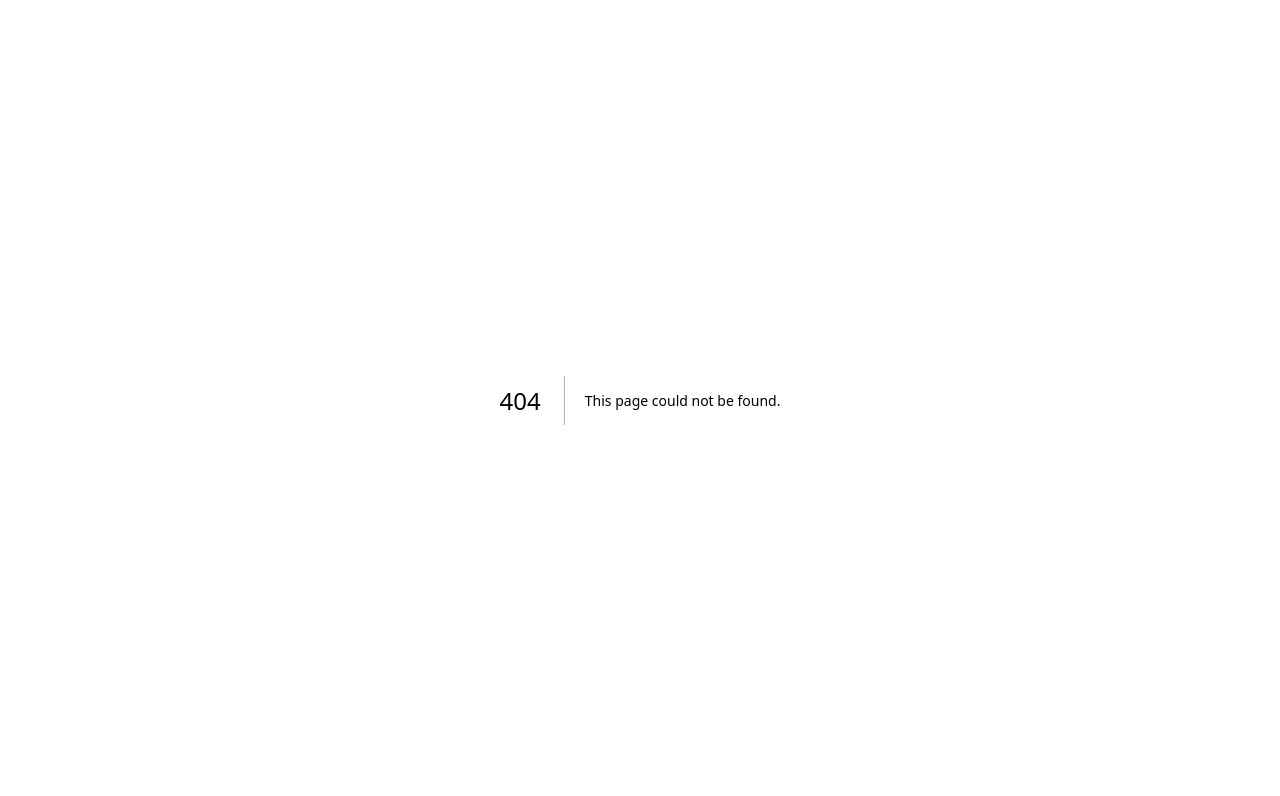
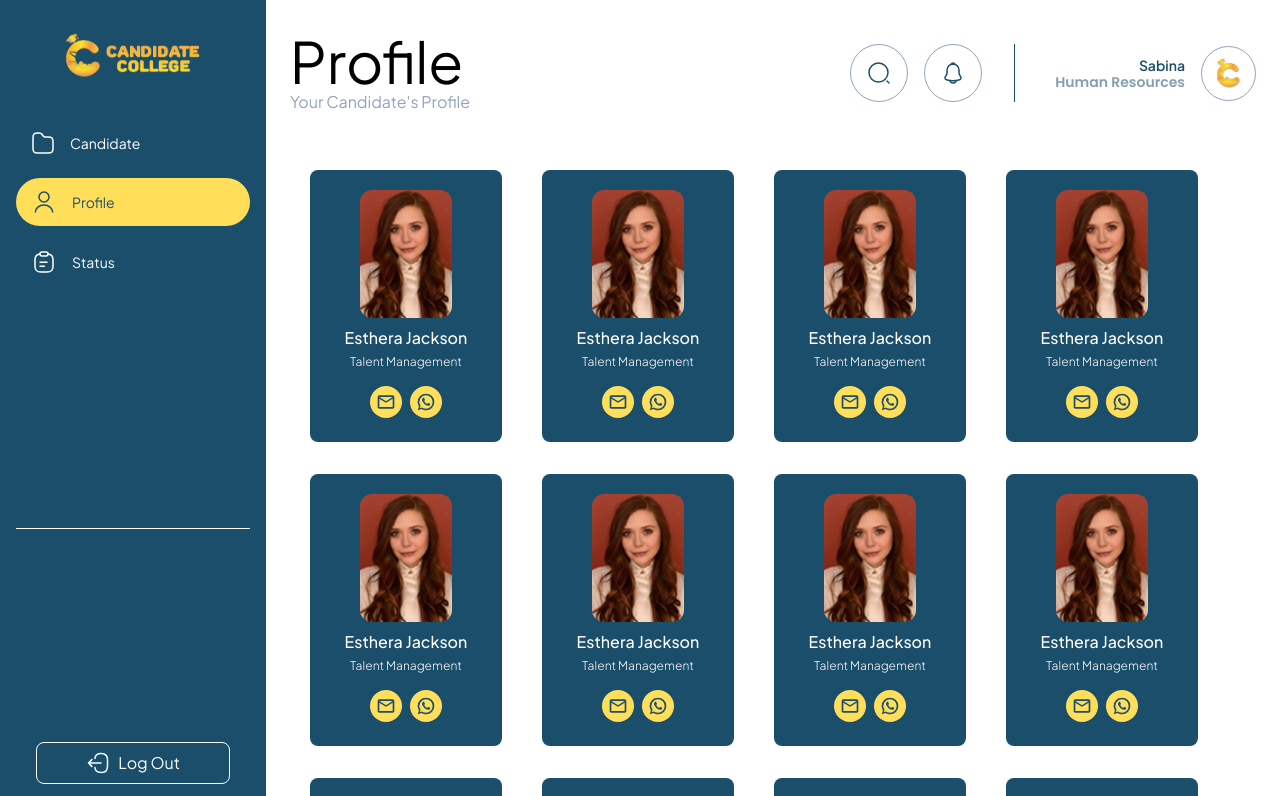
Before and after one commit to candidatecollege/candidate-college, a Next.js app: page /careers/admin/candidates/profile in a window 1280 px wide. Before the commit this address had no page. Shown: the top 796 px of the page. Built offline with nearby package versions, Linux system fonts and the light colour scheme.

Commit message:
Slicing profile section at Candidate Careers is completed

```diff
--- a/src/app/about/page.tsx
+++ b/src/app/about/page.tsx
@@ -85,15 +85,16 @@ const About = () => {
         );
         const jsonData = await response.json();
 
-        // Sort Event Data Based on Upcoming "start_date_time" Property
+        // Sort Event Data Based on Upcoming "end_date_time" Property
         const today = new Date();
         const sortedData = jsonData.data.filter(
-          (event: any) => new Date(event.start_date_time) >= today
+           (event: any) => new Date(event.end_date_time) <= today
         );
+
         sortedData.sort(
           (dataA: any, dataB: any) =>
-            new Date(dataA.start_date_time).getTime() -
-            new Date(dataB.start_date_time).getTime()
+            new Date(dataB.end_date_time).getTime() -
+            new Date(dataA.start_date_time).getTime()
         );
 
         const firstEventData = truncatedSnippetsData(sortedData.slice(0, 1));
@@ -109,6 +110,7 @@ const About = () => {
     };
     CurrentEvents();
   }, []);
+
 
   const socials = [
     {
@@ -248,6 +250,22 @@ const About = () => {
         </div>
       </section>
 
+      {/* Founder */}
+      <section className="w-full h-full bg-white md:px-[70px] px-5 pt-[65px]">
+        <h3 className="text-[#90A3BF] xl:text-base text-sm font-normal text-center">
+          Our Founder
+        </h3>
+        <h2 className="text-primary xl:text-[40px] text-[36px] font-semibold text-center pt-[10px]">
+          Rasya Dwi Julitha
+        </h2>
+        <div className="flex justify-center mt-7">
+          <img src="https://i.ibb.co/dc1X7pJ/founder-of-candidate-college.jpg" className="w-40 rounded-full" title="Founder Candidate College"/>
+        </div>
+        <p className="text-[#90A3BF] text-sm font-normal text-center m-auto leading-6 lg:w-3/5 xsm:w-4/5 xxsm:w-11/12 w-[95%] pt-[15px] mt-6">
+          Welcome to Candidate College, a beacon of educational excellence tailored for Indonesia's aspiring minds. As the founder, I am thrilled to present a platform dedicated to nurturing potential and fostering intellectual growth. Our mission is to bridge the gap between students and quality education, both domestically and internationally. We understand the journey of learning is unique for each individual, and our commitment lies in providing personalized, top-tier educational resources and guidance. Join us, as we embark on this transformative journey together, shaping futures and building dreams with every step. Welcome to your next chapter of success with Candidate College.
+        </p>
+      </section>
+
       {/* Events */}
       <section className="w-full h-full bg-white md:px-[70px] px-5 pt-[65px]">
         <h3 className="text-[#90A3BF] xl:text-base text-sm font-normal text-center">
@@ -256,7 +274,7 @@ const About = () => {
         <h2 className="text-primary xl:text-[40px] text-[36px] font-semibold text-center pt-[10px]">
           Success Events
         </h2>
-        <p className="text-[#90A3BF] xl:text-base text-sm font-normal leading-7 text-center m-auto lg:w-3/4 xxsm:w-11/12 w-[95%] pt-[15px]">
+        <p className="text-[#90A3BF] xl:text-base text-sm font-normal leading-7 text-center m-auto lg:w-3/4 xsm:w-full xxsm:w-full w-[95%] pt-[15px]">
           Exciting events are waiting to enrich your learning journey, from
           inspiring seminars to practical workshops designed to help you develop
           your best potential in the academic world.
@@ -355,7 +373,7 @@ const About = () => {
         <h2 className="text-primary xl:text-[40px] text-[36px] font-semibold text-center pt-[10px]">
           Divisions Who Support CC
         </h2>
-        <p className="text-[#90A3BF] xl:text-lg text-sm font-normal leading-7 text-center m-auto lg:w-4/6 md:w-3/4 w-[95%] pt-[15px]">
+        <p className="text-[#90A3BF] xl:text-base text-sm font-normal leading-7 text-center m-auto lg:w-3/4 xsm:w-full xxsm:w-full w-[95%] pt-[15px]">
           Here, you will find information related to Divisions actively
           supporting Creative Commons. Gain insights into their contributions
           and how they strengthen the community.
@@ -395,17 +413,16 @@ const About = () => {
                     <Image
                       height={1}
                       width={1}
-                      src={`#`}
+                      src={``}
                       alt="slide_image"
                       className="!w-[550px] !h-[550px] object-cover rounded-sm shadow-[0_10px_20px_0px_rgba(0,_0,_0,_0.15)]"
                     />
                   </SwiperSlide>
                 ))
               : divisions?.map((division, index) => (
-                  <SwiperSlide key={index} className="relative">
+                  <SwiperSlide key={index} className=" relative">
                     {({ isActive }) => {
                       return (
-                        <div className="after:absolute after:inset-0 after:bg-gradient-to-t after:from-[rgba(0,0,0,0.9)] after:to-[rgba(0,0,0,0.2)]">
                         <Link href={`/about/division/${division.slug}`}>
                           {isActive ? (
                             <div className=" uppercase shadow absolute flex z-50 items-end inset-0 p-4 sm:p-10">
@@ -436,7 +453,6 @@ const About = () => {
                             className="!w-[261px] !h-[256px] sm:!w-[550px] sm:!h-[550px] object-cover rounded-sm shadow-[0_10px_20px_0px_rgba(0,_0,_0,_0.15)]"
                           />
                         </Link>
-                        </div>
                       );
                     }}
                   </SwiperSlide>
@@ -461,7 +477,7 @@ const About = () => {
         <h2 className="text-primary md:px-[70px] px-5 xl:text-[40px] text-[36px] font-semibold text-center pt-[10px]">
           What Our Interns Say
         </h2>
-        <p className="text-[#90A3BF] md:px-[70px] px-5 xl:text-lg text-sm font-normal leading-7 text-center m-auto lg:w-4/6 md:w-3/4 w-[95%] pt-[15px]">
+        <p className="text-[#90A3BF] md:px-[70px] px-5 xl:text-base text-sm font-normal leading-7 text-center m-auto lg:w-3/4 xsm:w-full xxsm:w-full w-[95%] pt-[15px]">
           Lorem ipsum dolor sit amet, consectetur adipiscing elit. Nunc
           vulputate libero et velit interdum, ac aliquet odio mattis. Class
           aptent taciti sociosqu ad litora torquent per conubia nostra, per
--- /dev/null
+++ b/src/app/careers/admin/(main)/candidates/profile/page.tsx
@@ -0,0 +1,65 @@
+"use client";
+
+import Profile from "@/components/admin/dashboard/Profile";
+import SearchNav from "@/components/admin/dashboard/SearchNav";
+import Pagination from "@/components/admin/dashboard/Pagination";
+
+import {applicant, applicantDataType} from "../../../../../../data/applicantData";
+import { CardCandidate } from "@/components/admin/dashboard/CardCandidate";
+
+export default function DashboardPage() {
+  return (
+    <main className="p-6 py-4 pb-8 ml-[266px] hidden lg:block">
+      {/* Header */}
+      <section className="flex items-center justify-between">
+        <div className="py-4">
+          <h1 className="text-[57px] font-normal leading-[58px]">Profile</h1>
+          <span className="text-[16px] text-gray">
+            Your Candidate's Profile
+          </span>
+        </div>
+        <div className="flex">
+          <SearchNav />
+          <Profile />
+        </div>
+      </section>
+
+      {/* Card */}
+      <section className="flex flex-wrap mt-6">
+       {applicant.map(data => (
+        <CardCandidate
+            img={"/decoration/example-candidate-image.png"}
+            name={data.name}
+            division={data.division}
+            email={`mailto: ${data.email}`}
+            phoneNumber={`https://wa.me/${data.phoneNumber}`}
+        />
+        ))}
+      </section>
+
+      {/* Footer */}
+      <section className="flex items-center justify-between pt-5">
+        <div>
+          <span className="text-[#00000081] text-[14px]">
+            Showing 1 to 10 of 20, 567 entries
+          </span>
+        </div>
+        <div>
+          <Pagination />
+        </div>
+        <div className="flex gap-1">
+          <span>show</span>
+          <select
+            className="bg-primary text-white rounded-lg text-[10px]"
+            name=""
+            id=""
+          >
+            <option defaultChecked>10</option>
+            <option defaultChecked>20</option>
+          </select>
+          <span>entries</span>
+        </div>
+      </section>
+    </main>
+  );
+}
--- /dev/null
+++ b/src/components/admin/dashboard/CardCandidate.tsx
@@ -0,0 +1,31 @@
+// Import Modules
+import React from "react";
+
+// Import Icons
+import EmailOutlinedIcon from '@mui/icons-material/EmailOutlined';
+import WhatsAppIcon from '@mui/icons-material/WhatsApp';
+
+// Component
+export const CardCandidate = (props: any) => {
+  return (
+    <div className="bg-primary flex flex-col text-center items-center w-48 mx-5 my-4 p-5 rounded-lg">
+      {/* Photo Profile */}
+      <div className="flex flex-col w-3/5">
+        <img src={props.img} className="rounded-xl" title="Photo Profile Candidaters"/>
+      </div>
+      {/* Full Name */}
+      <div className="mt-2 text-white font-medium text-base">{props.name}</div>
+      {/* Division */}
+      <div className="mt-1 text-white font-light text-xs">{props.division}</div>
+      {/* Social Media */}
+      <div className="mt-3 flex flex-row">
+        <a href={props.email} className="flex justify-center items-center bg-[#FFDE59] text-[#1B4E6B] m-1 p-1.5 rounded-full cursor-pointer" title="Email Candidaters" target="_blank">
+          <EmailOutlinedIcon fontSize="small"/>
+        </a>
+        <a href={props.phoneNumber} className="flex justify-center items-center bg-[#FFDE59] text-[#1B4E6B] m-1 p-1.5 rounded-full cursor-pointer" title="WhatsApp Candidaters" target="_blank">
+          <WhatsAppIcon  fontSize="small"/>
+        </a>
+      </div>
+    </div>
+  );
+};
--- a/src/components/admin/dashboard/ContentSidebar.tsx
+++ b/src/components/admin/dashboard/ContentSidebar.tsx
@@ -18,11 +18,11 @@ export default function ContentSidebar() {
       title: "Candidate",
     },
     {
-      path: "/careers/admin/dashboard/profile",
+      path: "/careers/admin/candidates/profile",
       icon: (
         <ProfileSvg
           stroke={`${
-            pathname === "/careers/admin/dashboard/profile"
+            pathname === "/careers/admin/candidates/profile"
               ? "#1B4E6B"
               : "white"
           }`}
--- /dev/null
+++ b/src/data/applicantData.ts
@@ -0,0 +1,136 @@
+export type applicantDataType = {
+  id: number,
+  name: string,
+  division: string,
+  email: string,
+  phoneNumber: string
+};
+
+export const applicant = [
+  {
+    id: 1,
+    name: "Esthera Jackson",
+    division: "Talent Management",
+    email: "estherajackson@gmail.com",
+    phoneNumber: "6281234567890"
+  },
+  {
+    id: 2,
+    name: "Esthera Jackson",
+    division: "Talent Management",
+    email: "estherajackson@gmail.com",
+    phoneNumber: "6281234567890"
+  },
+  {
+    id: 3,
+    name: "Esthera Jackson",
+    division: "Talent Management",
+    email: "estherajackson@gmail.com",
+    phoneNumber: "6281234567890"
+  },
+  {
+    id: 4,
+    name: "Esthera Jackson",
+    division: "Talent Management",
+    email: "estherajackson@gmail.com",
+    phoneNumber: "6281234567890"
+  },
+  {
+    id: 5,
+    name: "Esthera Jackson",
+    division: "Talent Management",
+    email: "estherajackson@gmail.com",
+    phoneNumber: "6281234567890"
+  },
+  {
+    id: 6,
+    name: "Esthera Jackson",
+    division: "Talent Management",
+    email: "estherajackson@gmail.com",
+    phoneNumber: "6281234567890"
+  },
+  {
+    id: 7,
+    name: "Esthera Jackson",
+    division: "Talent Management",
+    email: "estherajackson@gmail.com",
+    phoneNumber: "6281234567890"
+  },
+  {
+    id: 8,
+    name: "Esthera Jackson",
+    division: "Talent Management",
+    email: "estherajackson@gmail.com",
+    phoneNumber: "6281234567890"
+  },
+  {
+    id: 9,
+    name: "Esthera Jackson",
+    division: "Talent Management",
+    email: "estherajackson@gmail.com",
+    phoneNumber: "6281234567890"
+  },
+  {
+    id: 10,
+    name: "Esthera Jackson",
+    division: "Talent Management",
+    email: "estherajackson@gmail.com",
+    phoneNumber: "6281234567890"
+  },
+  {
+    id: 11,
+    name: "Esthera Jackson",
+    division: "Talent Management",
+    email: "estherajackson@gmail.com",
+    phoneNumber: "6281234567890"
+  },
+  {
+    id: 12,
+    name: "Esthera Jackson",
+    division: "Talent Management",
+    email: "estherajackson@gmail.com",
+    phoneNumber: "6281234567890"
+  },
+  {
+    id: 13,
+    name: "Esthera Jackson",
+    division: "Talent Management",
+    email: "estherajackson@gmail.com",
+    phoneNumber: "6281234567890"
+  },
+  {
+    id: 14,
+    name: "Esthera Jackson",
+    division: "Talent Management",
+    email: "estherajackson@gmail.com",
+    phoneNumber: "6281234567890"
+  },
+  {
+    id: 15,
+    name: "Esthera Jackson",
+    division: "Talent Management",
+    email: "estherajackson@gmail.com",
+    phoneNumber: "6281234567890"
+  },
+  {
+    id: 16,
+    name: "Esthera Jackson",
+    division: "Talent Management",
+    email: "estherajackson@gmail.com",
+    phoneNumber: "6281234567890"
+  },
+  {
+    id: 17,
+    name: "Esthera Jackson",
+    division: "Talent Management",
+    email: "estherajackson@gmail.com",
+    phoneNumber: "6281234567890"
+  },
+  {
+    id: 18,
+    name: "Esthera Jackson",
+    division: "Talent Management",
+    email: "estherajackson@gmail.com",
+    phoneNumber: "6281234567890"
+  }
+];
```
Also changed, not shown: public/decoration/example-candidate-image.png (added). Lines whose indentation alone changed are shown as unchanged.
